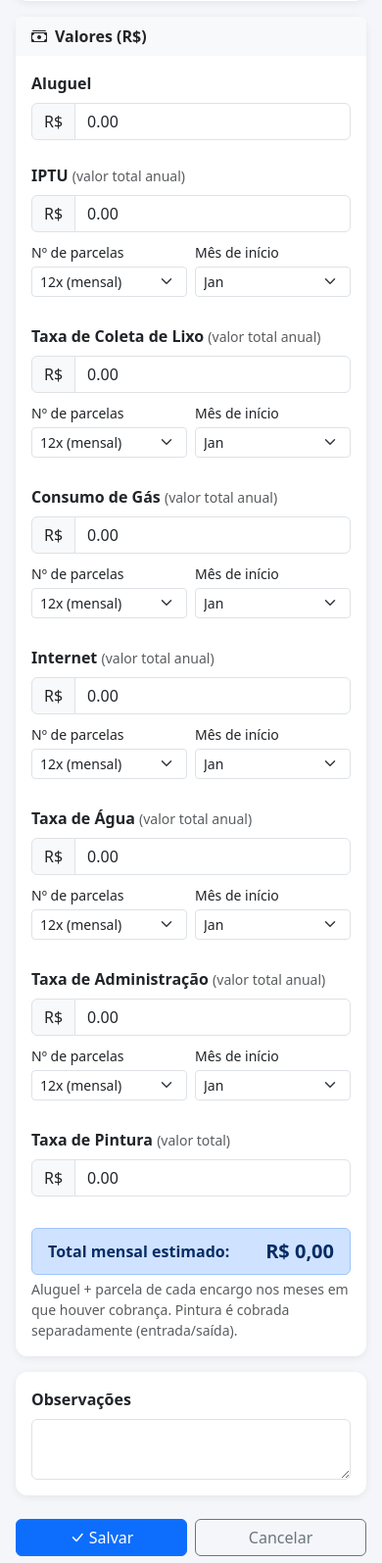
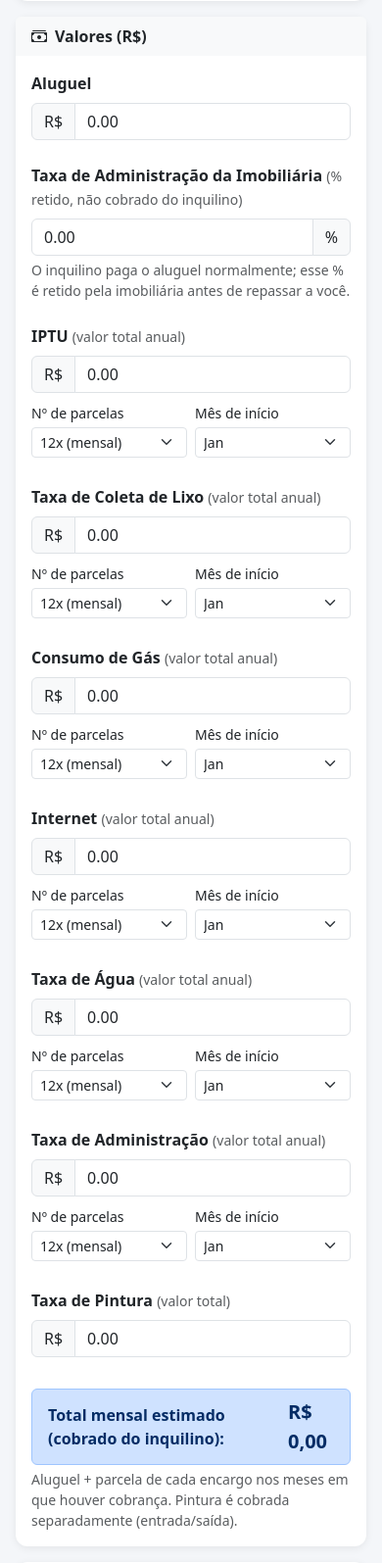
Before and after one commit to adaianecatapan-del/ALUGUEIS, a Flask app: page /inquilinos/novo in a window 390 px wide. Shown: the part 1034-2629 px from the top of the page at 98% size. Run offline with Flask 3, Linux system fonts and the light colour scheme; data that the repository does not hold is empty.

Commit message:
Taxa de administracao da imobiliaria como % retido sobre o aluguel (RT Imoveis)

```diff
--- a/app.py
+++ b/app.py
@@ -252,13 +252,15 @@ def inquilino_novo():
 
         cols = (['nome', 'cpf', 'telefone', 'email', 'imovel_id', 'data_inicio', 'data_fim',
                   'aluguel', 'taxa_pintura', 'dia_vencimento'] +
-                _encargo_cols() + ['data_ultimo_reajuste', 'observacao'])
+                _encargo_cols() + ['taxa_administracao_pct', 'data_ultimo_reajuste', 'observacao'])
         vals = ([request.form['nome'], request.form.get('cpf'), request.form.get('telefone'),
                   request.form.get('email'), request.form.get('imovel_id') or None,
                   data_inicio, data_fim,
                   float(request.form.get('aluguel') or 0), taxa_pintura,
                   int(request.form.get('dia_vencimento') or 5)] +
-                _encargo_form_values() + [data_inicio, request.form.get('observacao')])
+                _encargo_form_values() +
+                [float(request.form.get('taxa_administracao_pct') or 0),
+                 data_inicio, request.form.get('observacao')])
         placeholders = ','.join(['?'] * len(cols))
         cursor = conn.execute(
             f"INSERT INTO inquilinos ({','.join(cols)}) VALUES ({placeholders})", vals
@@ -292,13 +294,15 @@ def inquilino_editar(id):
 
         cols = (['nome', 'cpf', 'telefone', 'email', 'imovel_id', 'data_inicio', 'data_fim',
                   'aluguel', 'taxa_pintura', 'dia_vencimento'] +
-                _encargo_cols() + ['data_ultimo_reajuste', 'ativo', 'observacao'])
+                _encargo_cols() +
+                ['taxa_administracao_pct', 'data_ultimo_reajuste', 'ativo', 'observacao'])
         vals = ([request.form['nome'], request.form.get('cpf'), request.form.get('telefone'),
                   request.form.get('email'), request.form.get('imovel_id') or None,
                   data_inicio, data_fim, novo_aluguel, taxa_pintura,
                   int(request.form.get('dia_vencimento') or 5)] +
                 _encargo_form_values() +
-                [data_ultimo_reajuste, 1 if request.form.get('ativo') else 0,
+                [float(request.form.get('taxa_administracao_pct') or 0),
+                 data_ultimo_reajuste, 1 if request.form.get('ativo') else 0,
                  request.form.get('observacao')])
         set_clause = ', '.join(f'{c}=?' for c in cols)
         conn.execute(f"UPDATE inquilinos SET {set_clause} WHERE id=?", vals + [id])
@@ -413,9 +417,12 @@ def pagamento_gerar():
                     pag_cols += [e, PARCELA_COL[e]]
                     pag_vals += [val, parcela]
 
+                desconto_admin = round((inq['aluguel'] or 0) * (inq['taxa_administracao_pct'] or 0) / 100, 2)
+                valor_liquido = total - desconto_admin
+
                 status = 'atrasado' if data_venc < date.today().isoformat() else 'pendente'
-                pag_cols += ['total', 'status']
-                pag_vals += [total, status]
+                pag_cols += ['total', 'status', 'valor_liquido']
+                pag_vals += [total, status, valor_liquido]
                 placeholders = ','.join(['?'] * len(pag_cols))
                 conn.execute(
                     f"INSERT INTO pagamentos ({','.join(pag_cols)}) VALUES ({placeholders})",
@@ -447,11 +454,19 @@ def pagamento_novo():
         data_venc = request.form.get('data_vencimento')
         status = 'atrasado' if data_venc and data_venc < date.today().isoformat() else 'pendente'
 
+        inq = conn.execute(
+            'SELECT taxa_administracao_pct FROM inquilinos WHERE id=?',
+            (request.form['inquilino_id'],)
+        ).fetchone()
+        desconto_admin = round(aluguel * ((inq['taxa_administracao_pct'] if inq else 0) or 0) / 100, 2)
+        valor_liquido = total - desconto_admin
+
         cols = (['inquilino_id', 'mes_referencia', 'aluguel', 'taxa_pintura'] + ENCARGOS +
-                ['total', 'data_vencimento', 'status', 'observacao', 'forma_pagamento'])
+                ['total', 'valor_liquido', 'data_vencimento', 'status', 'observacao',
+                 'forma_pagamento'])
         vals = ([request.form['inquilino_id'], request.form['mes_referencia'],
                   aluguel, taxa_pintura] + [encargos_vals[e] for e in ENCARGOS] +
-                [total, data_venc, status, request.form.get('observacao'),
+                [total, valor_liquido, data_venc, status, request.form.get('observacao'),
                  request.form.get('forma_pagamento')])
         placeholders = ','.join(['?'] * len(cols))
         conn.execute(f"INSERT INTO pagamentos ({','.join(cols)}) VALUES ({placeholders})", vals)
@@ -495,12 +510,19 @@ def pagamento_editar(id):
         data_pag = request.form.get('data_pagamento') or None
         status = request.form.get('status', 'pendente')
 
+        inq = conn.execute(
+            'SELECT taxa_administracao_pct FROM inquilinos WHERE id=?',
+            (request.form['inquilino_id'],)
+        ).fetchone()
+        desconto_admin = round(aluguel * ((inq['taxa_administracao_pct'] if inq else 0) or 0) / 100, 2)
+        valor_liquido = total - desconto_admin
+
         cols = (['inquilino_id', 'mes_referencia', 'aluguel', 'taxa_pintura'] + ENCARGOS +
-                ['total', 'data_vencimento', 'data_pagamento', 'status', 'observacao',
-                 'forma_pagamento'])
+                ['total', 'valor_liquido', 'data_vencimento', 'data_pagamento', 'status',
+                 'observacao', 'forma_pagamento'])
         vals = ([request.form['inquilino_id'], request.form['mes_referencia'],
                   aluguel, taxa_pintura] + [encargos_vals[e] for e in ENCARGOS] +
-                [total, request.form.get('data_vencimento'), data_pag, status,
+                [total, valor_liquido, request.form.get('data_vencimento'), data_pag, status,
                  request.form.get('observacao'), request.form.get('forma_pagamento')])
         set_clause = ', '.join(f'{c}=?' for c in cols)
         conn.execute(f"UPDATE pagamentos SET {set_clause} WHERE id=?", vals + [id])
--- a/database.py
+++ b/database.py
@@ -88,6 +88,7 @@ def migrate_db():
         ('taxa_administracao', 'REAL DEFAULT 0'),
         ('taxa_administracao_n_parcelas', 'INTEGER DEFAULT 12'),
         ('taxa_administracao_mes', 'INTEGER DEFAULT 1'),
+        ('taxa_administracao_pct', 'REAL DEFAULT 0'),
     ]:
         try:
             conn.execute(f'ALTER TABLE inquilinos ADD COLUMN {col} {defn}')
@@ -105,6 +106,7 @@ def migrate_db():
         ('taxa_agua_parcela', 'TEXT'),
         ('taxa_administracao', 'REAL DEFAULT 0'),
         ('taxa_administracao_parcela', 'TEXT'),
+        ('valor_liquido', 'REAL'),
     ]:
         try:
             conn.execute(f'ALTER TABLE pagamentos ADD COLUMN {col} {defn}')
--- a/templates/inquilino_form.html
+++ b/templates/inquilino_form.html
@@ -154,6 +154,18 @@
               </div>
             </div>
 
+            <!-- Taxa de administração da imobiliária (desconto sobre o líquido) -->
+            <div class="col-12 col-sm-6">
+              <label class="form-label fw-semibold">Taxa de Administração da Imobiliária <span class="text-muted small fw-normal">(% retido, não cobrado do inquilino)</span></label>
+              <div class="input-group">
+                <input type="number" name="taxa_administracao_pct" class="form-control" step="0.01" min="0" max="100"
+                       id="val_admin_pct" value="{{ inquilino.taxa_administracao_pct if inquilino else '0.00' }}"
+                       oninput="calcTotal()">
+                <span class="input-group-text">%</span>
+              </div>
+              <div class="form-text">O inquilino paga o aluguel normalmente; esse % é retido pela imobiliária antes de repassar a você.</div>
+            </div>
+
             {{ campo_encargo('iptu', 'iptu', 'IPTU') }}
             {{ campo_encargo('taxa_lixo', 'lixo', 'Taxa de Coleta de Lixo') }}
             {{ campo_encargo('gas', 'gas', 'Consumo de Gás') }}
@@ -176,8 +188,12 @@
             <!-- Total mensal -->
             <div class="col-12">
               <div class="alert alert-primary mb-0 d-flex justify-content-between align-items-center py-2">
-                <span class="fw-semibold">Total mensal estimado:</span>
+                <span class="fw-semibold">Total mensal estimado (cobrado do inquilino):</span>
                 <span class="fs-5 fw-bold" id="total_mensal">R$ 0,00</span>
+              </div>
+              <div id="liquido_div" class="alert alert-success mb-0 mt-2 d-flex justify-content-between align-items-center py-2 d-none">
+                <span class="fw-semibold">Você recebe líquido (após taxa da imobiliária):</span>
+                <span class="fs-5 fw-bold" id="total_liquido">R$ 0,00</span>
               </div>
               <div class="form-text">Aluguel + parcela de cada encargo nos meses em que houver cobrança. Pintura é cobrada separadamente (entrada/saída).</div>
             </div>
@@ -237,6 +253,16 @@ function calcTotal() {
     total += v > 0 ? v / n : 0;
   });
   document.getElementById('total_mensal').textContent = 'R$ ' + total.toLocaleString('pt-BR', {minimumFractionDigits: 2, maximumFractionDigits: 2});
+
+  const adminPct = parseFloat(document.getElementById('val_admin_pct').value) || 0;
+  const liquidoDiv = document.getElementById('liquido_div');
+  if (adminPct > 0) {
+    const liquido = total - (a * adminPct / 100);
+    document.getElementById('total_liquido').textContent = 'R$ ' + liquido.toLocaleString('pt-BR', {minimumFractionDigits: 2, maximumFractionDigits: 2});
+    liquidoDiv.classList.remove('d-none');
+  } else {
+    liquidoDiv.classList.add('d-none');
+  }
 }
 
 function previewParcelas(slug) {
--- a/templates/pagamentos.html
+++ b/templates/pagamentos.html
@@ -121,6 +121,11 @@
         <div class="d-flex justify-content-between align-items-center">
           <span class="fs-4 fw-bold">R$ {{ "%.2f"|format(p.total) }}</span>
         </div>
+        {% if p.valor_liquido is not none and p.valor_liquido < p.total %}
+        <div class="small text-success mt-1">
+          <i class="bi bi-arrow-down-circle me-1"></i>Você recebe líquido: <strong>R$ {{ "%.2f"|format(p.valor_liquido) }}</strong>
+        </div>
+        {% endif %}
       </div>
       <div class="card-footer bg-transparent border-0 pt-0">
         {% if p.status != 'pago' %}
```
